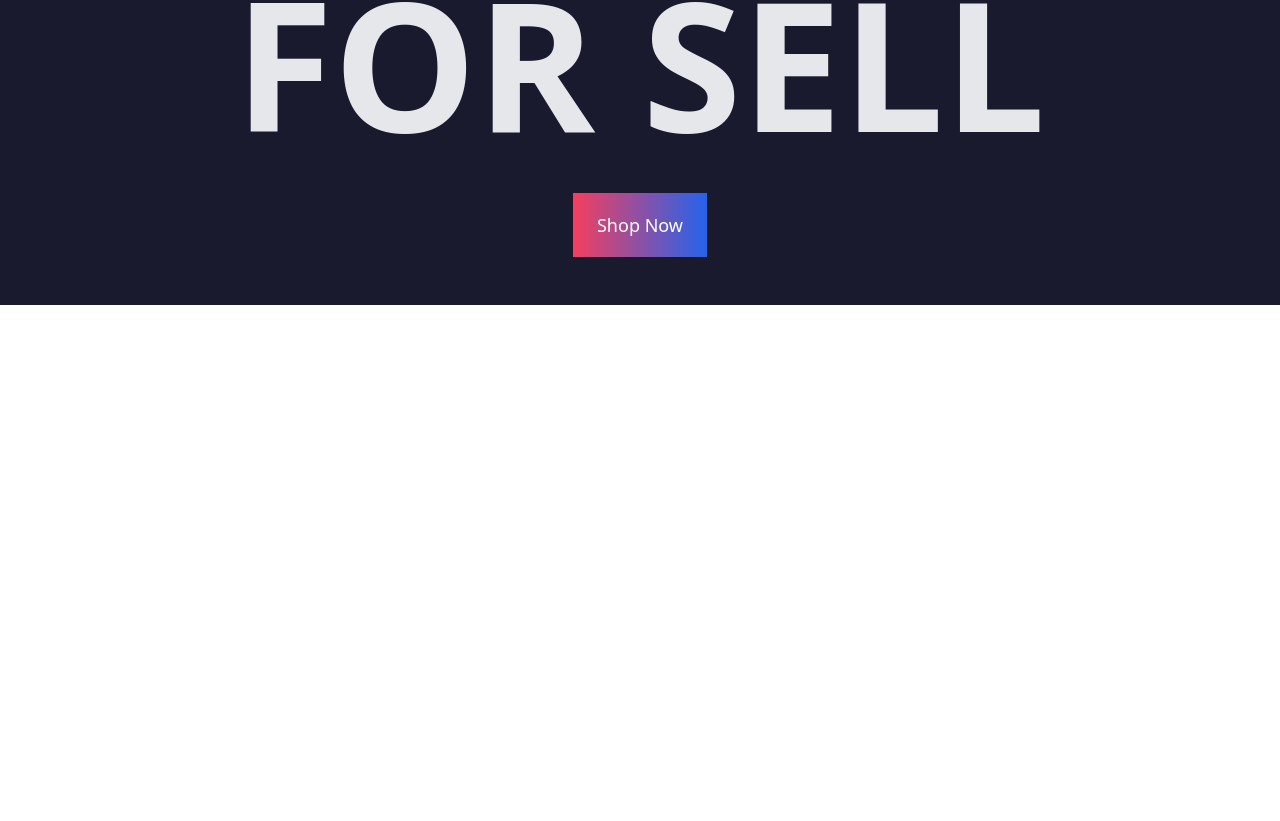
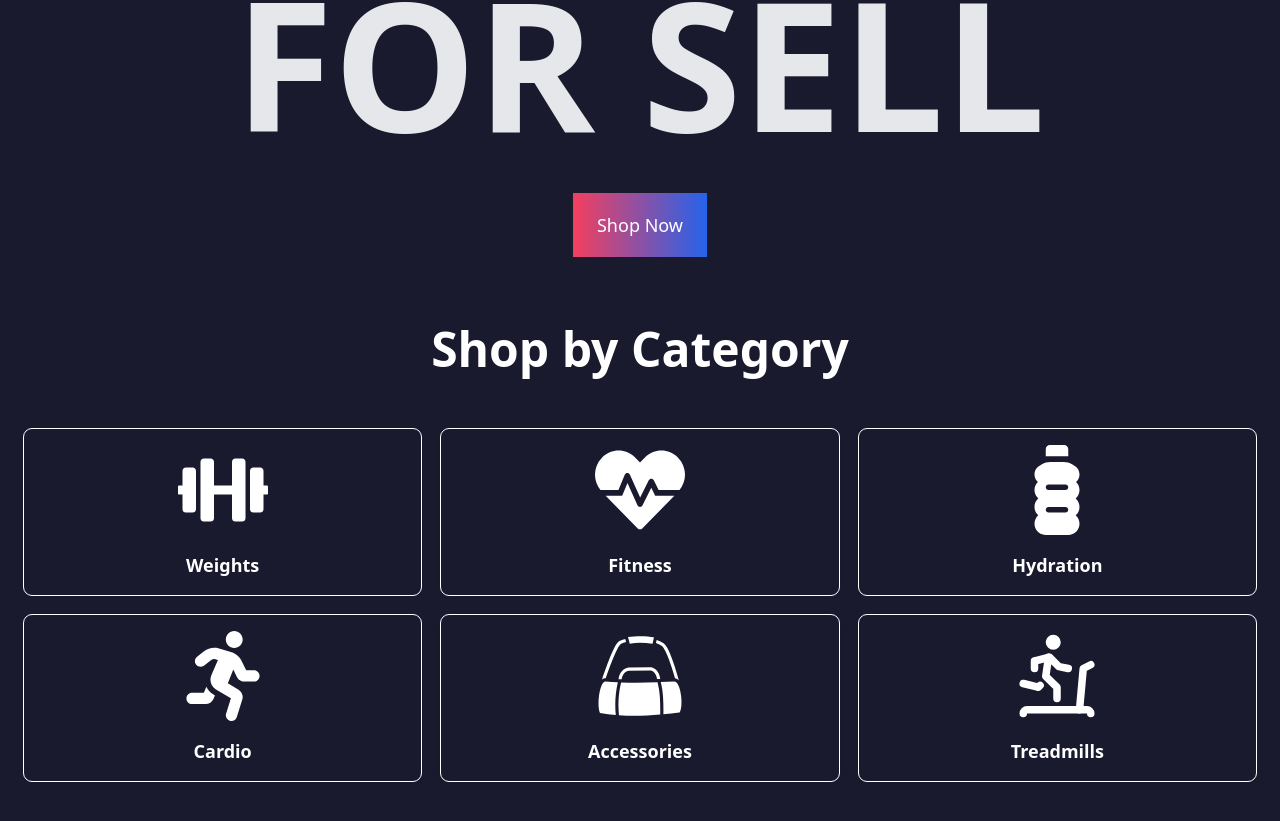
Before and after one commit to searchsakib/workout_gear_client, a React (Vite) app: page / in a window 1280 px wide. Shown: the part 515-1336 px from the top of the page. Before the commit the page ends 820 px from the top, so only its background shows below. Built offline with nearby package versions, Linux system fonts and the light colour scheme.

Commit message:
category section kinda done, redirect page and query not set

```diff
--- a/package.json
+++ b/package.json
@@ -12,12 +12,14 @@
   "dependencies": {
     "@radix-ui/react-slot": "^1.1.0",
     "@reduxjs/toolkit": "^2.2.6",
+    "aos": "^2.3.4",
     "class-variance-authority": "^0.7.0",
     "clsx": "^2.1.1",
     "lucide-react": "^0.403.0",
     "react": "^18.3.1",
     "react-dom": "^18.3.1",
     "react-helmet-async": "^2.0.5",
+    "react-icons": "^5.2.1",
     "react-redux": "^9.1.2",
     "react-router-dom": "^6.24.1",
     "tailwind-merge": "^2.4.0",
--- /dev/null
+++ b/src/components/CategorySection/CategorySection.tsx
@@ -0,0 +1,54 @@
+import { FaDumbbell, FaHeartbeat, FaRunning } from "react-icons/fa";
+import { TbTreadmill } from "react-icons/tb";
+import { FaBottleWater } from "react-icons/fa6";
+import { GiGymBag } from "react-icons/gi";
+import { Link } from "react-router-dom";
+import Container from "../ui/Container";
+import { useEffect } from "react";
+import Aos from "aos";
+import "aos/dist/aos.css";
+
+const CategorySection = () => {
+  //for aos animation
+  useEffect(() => {
+    Aos.init({ duration: 1000 });
+  }, []);
+
+  const categories = [
+    { name: "weights", icon: FaDumbbell },
+    { name: "fitness", icon: FaHeartbeat },
+    { name: "hydration", icon: FaBottleWater },
+    { name: "cardio", icon: FaRunning },
+    { name: "Accessories", icon: GiGymBag },
+    { name: "treadmills", icon: TbTreadmill },
+  ];
+
+  return (
+    <Container>
+      <div className="pb-10 pt-5">
+        <h2 className="pb-14 text-center text-5xl font-bold">
+          Shop by Category
+        </h2>
+        <div
+          data-aos="fade-right"
+          className="grid grid-cols-2 gap-5 md:grid-cols-3"
+        >
+          {categories.map((category, index) => (
+            <Link
+              key={index}
+              to={`/products?category=${category.name}`}
+              className="flex flex-col items-center rounded-lg bg-transparent p-4 shadow outline outline-1 transition hover:bg-gray-100 hover:text-[#1e2054]"
+            >
+              <category.icon size="3em" className="mb-2" />
+              <span className="mt-2 text-lg font-semibold capitalize">
+                {category.name}
+              </span>
+            </Link>
+          ))}
+        </div>
+      </div>
+    </Container>
+  );
+};
+
+export default CategorySection;
--- a/src/pages/Home/Home.tsx
+++ b/src/pages/Home/Home.tsx
@@ -1,10 +1,18 @@
 import Banner from "@/components/Banner/Banner";
+import CategorySection from "@/components/CategorySection/CategorySection";
+import { Helmet } from "react-helmet-async";
 
 const Home = () => {
   return (
     <div className="overflow-x-hidden text-3xl text-white">
+      <Helmet>
+        <title>Workout Gear | Home</title>
+      </Helmet>
       <div>
         <Banner></Banner>
+      </div>
+      <div>
+        <CategorySection></CategorySection>
       </div>
     </div>
   );
```
Also changed, not shown: src/main.tsx (+14 -11 lines), 1 other file (tests, documents, lock files or other folders).
